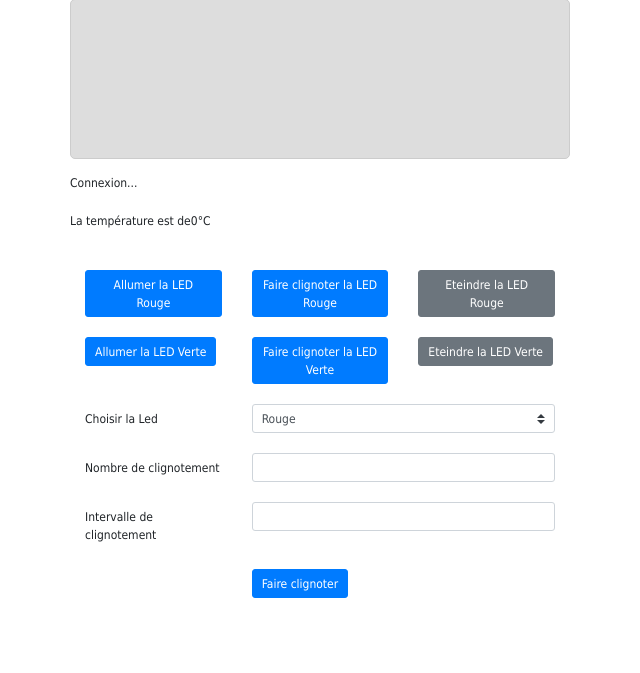
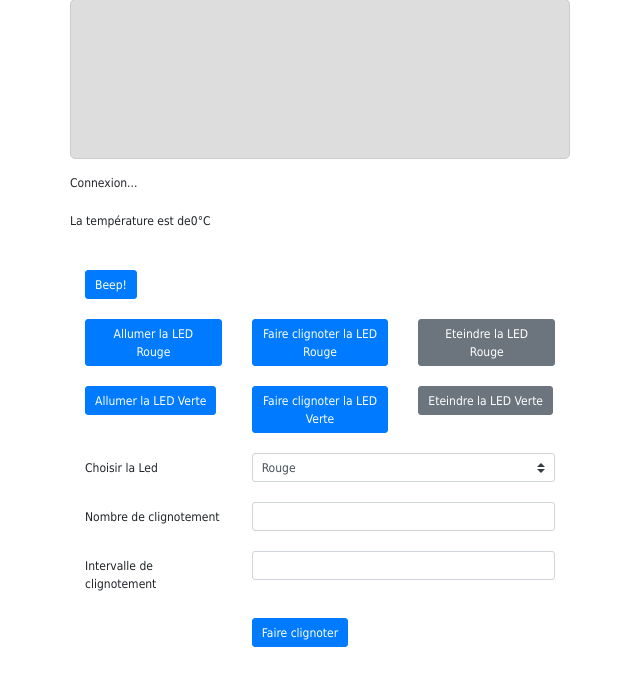
Before and after one commit to Aymarick/raspberry-dev3, a Flask app: page / in a window 1280 px wide. Shown: the part 61-734 px from the top of the page, without its empty margins (0-640 px from the left). Run offline with Flask 2, Linux system fonts and the light colour scheme; some libraries are stand-ins or nearby versions.

Commit message:
Beep in html

```diff
--- a/application.py
+++ b/application.py
@@ -1,6 +1,7 @@
 from flask import Flask, render_template, redirect, url_for, request
 from flask_socketio import SocketIO, send, emit
 from led import Led
+from buzzer import Buzzer
 from temperature import TemperatureSensor
 from light import LightSensor
 from movement import MovementSensor
@@ -14,6 +15,7 @@ GPIO.setwarnings(False)
 
 redLed = Led(14)
 greenLed = Led(15)
+buzzer = Buzzer(18)
 
 tempSensor = TemperatureSensor('28-01131a4f0da1')
 
@@ -36,6 +38,11 @@ def light():
         return 'Il fait jour'
     else:
         return 'Il fait nuit'
+
+@app.route('/beep')
+def beep():
+    buzzer.beep(0.5)
+    return redirect(url_for('home'))
 
 @app.route('/on/<color>')
 def on(color):
@@ -82,4 +89,4 @@ def ready():
     socketio.emit('alert', 'Prêt', Broadcast=True)
 
 movement = MovementSensor(17, detect, ready)
-movement.startDetection()
+# movement.startDetection()
--- a/buzzer.py
+++ b/buzzer.py
@@ -40,9 +40,3 @@ class Buzzer:
         self.on()
         time.sleep(beepTime)
         self.off()
-
-GPIO.setmode(GPIO.BCM)
-GPIO.setwarnings(False)
-
-buzzer = Buzzer(18)
-buzzer.beep(0.5)
--- a/templates/home.html
+++ b/templates/home.html
@@ -31,6 +31,11 @@
   </div>
   <div class="row" id="light">
 
+  </div>
+  <div class="row">
+    <div class="col-sm">
+      <a href="/beep" class="btn btn-primary">Beep!</a>
+    </div>
   </div>
   <div class="row">
     <div class="col-sm">
```
